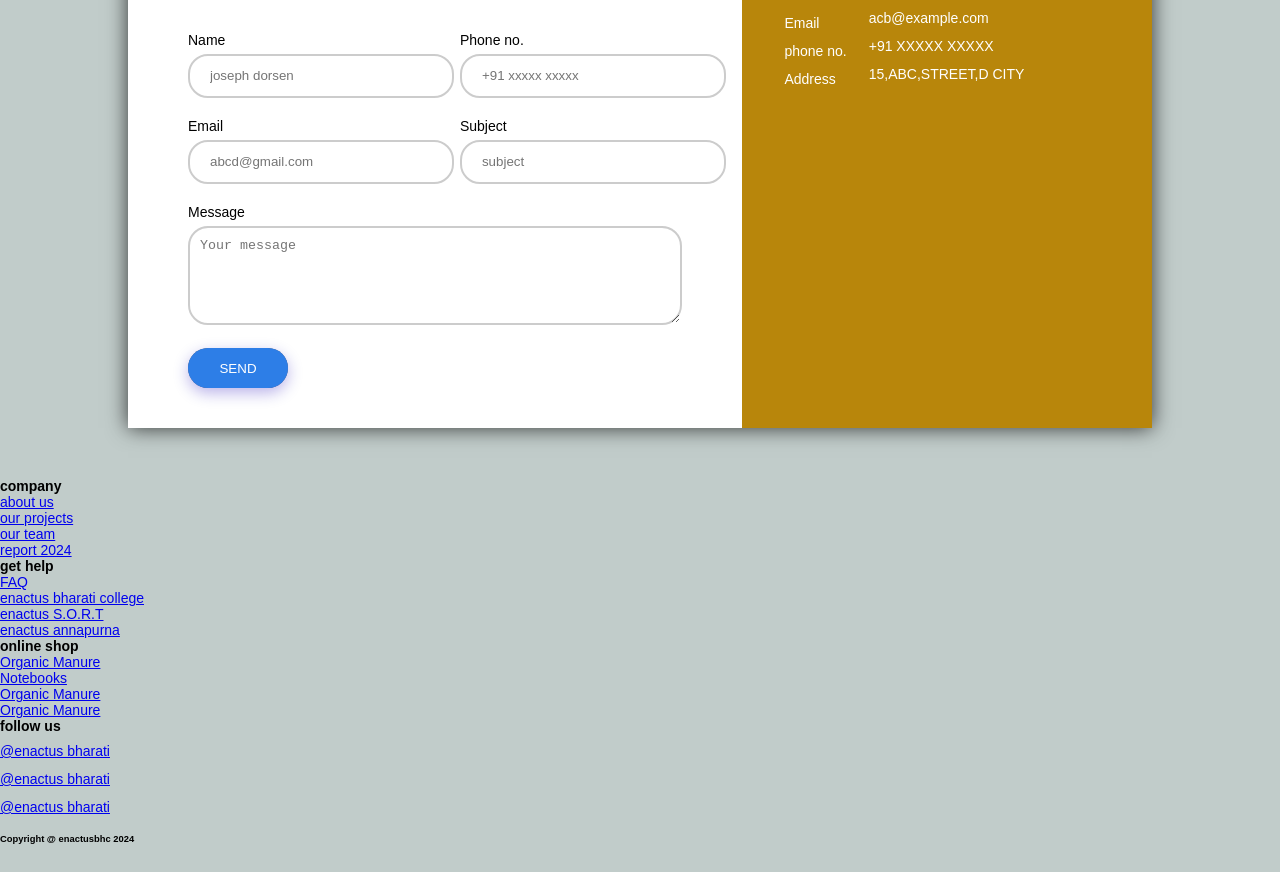
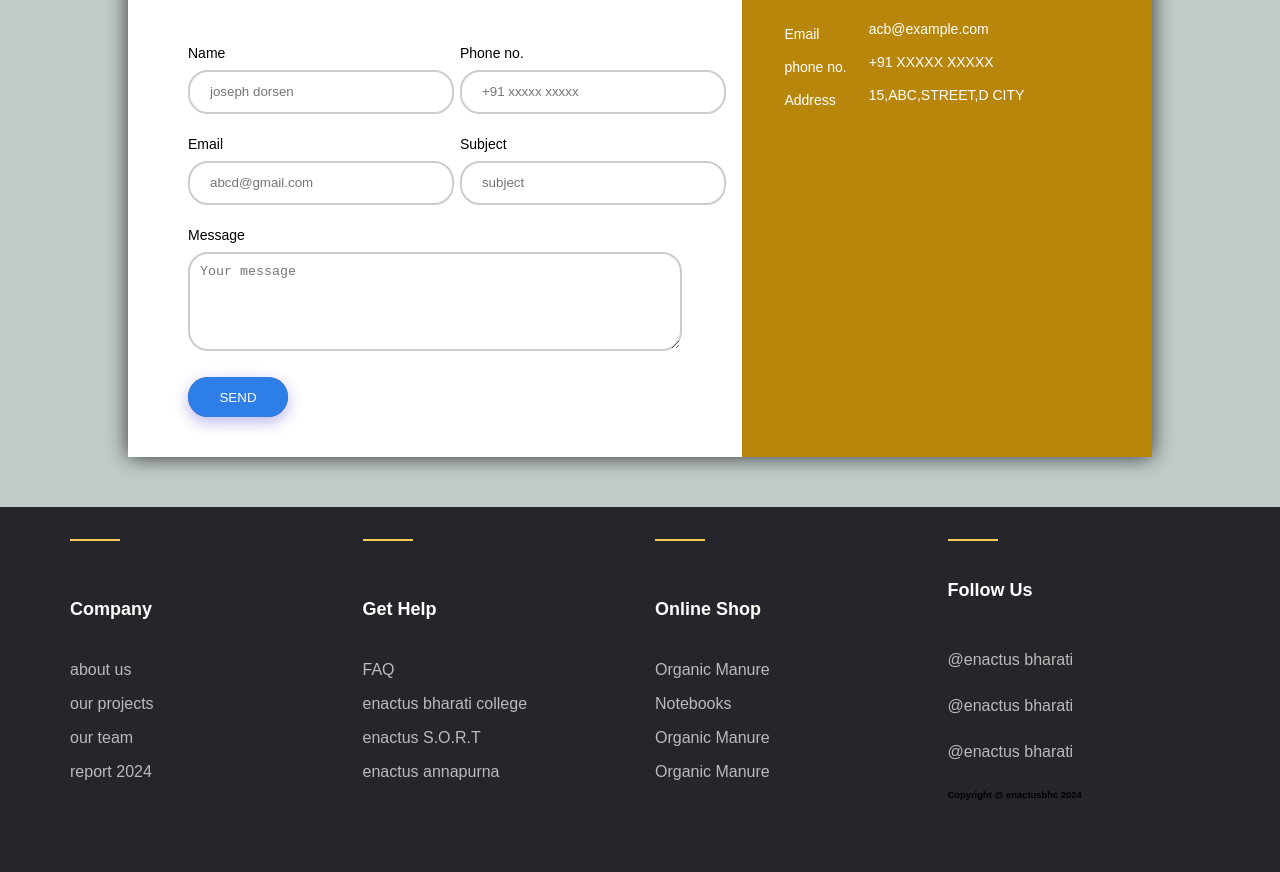
Before and after one commit to ayushiiGeoradverse3/enactusbharatiweb, a plain HTML site: page enactus bharati website/enactuscontact.html in a window 1280 px wide. Shown: the part 279-1151 px from the top of the page. Before the commit the page ends 1123 px from the top, so only its background shows below. Drawn offline with Linux system fonts and the light colour scheme.

Commit message:
Update styleCo.css

```diff
--- a/enactus bharati website/styleCo.css
+++ b/enactus bharati website/styleCo.css
@@ -145,3 +145,60 @@ tr td:first-child{
     padding-top:10px;
 
 }
+/*footer styling*/
+body{
+    line-height: 1.5;
+    font-family: Arial, Helvetica, sans-serif;
+}
+.containerf{
+    max-width: 1170px;
+    margin: auto;
+}
+.rowf{
+    display: flex;
+    align-items: center;
+    justify-content: center;
+}
+.footer{
+    background-color: #24262b;
+    padding: 70px 0;
+}
+.ulf{
+    list-style: none;
+}
+.footer-col{
+    width: 25%;
+    padding: 0 15px;
+}
+.footer-col h4{
+    font-size: 18px;
+    color: #fff;
+    text-transform: capitalize;
+    margin-bottom: 35px;
+}
+.footer-col h4::before{
+    content: '';
+    position: absolute;
+    left: 1;
+    bottom: -20px;
+    background-color: #f5cb5c;
+    height: 2px;
+    box-sizing: border-box;
+    width: 50px;
+}
+.footer-col .ulf li:not(:last-child){
+    margin-bottom: 10px;
+}
+.footer-col .ulf li a{
+    font-size: 16px;
+    color: #ffffff;
+    text-decoration: none;
+    font-weight: 300;
+    color: #bbbbbb;
+    display: block;
+    transition: all 0.3s ease;
+}
+.footer-col .ulf li a:hover{
+    color:#ffffff;
+    padding: 8px;
+}
```
